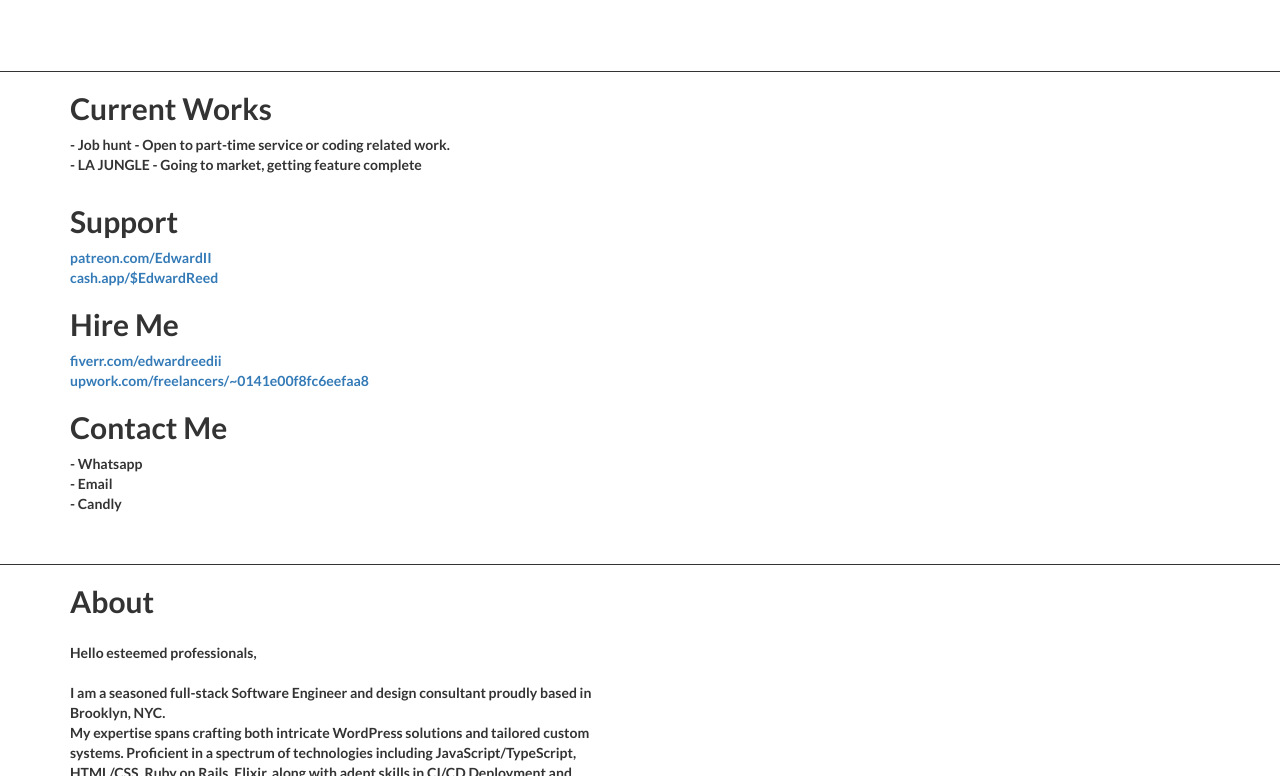
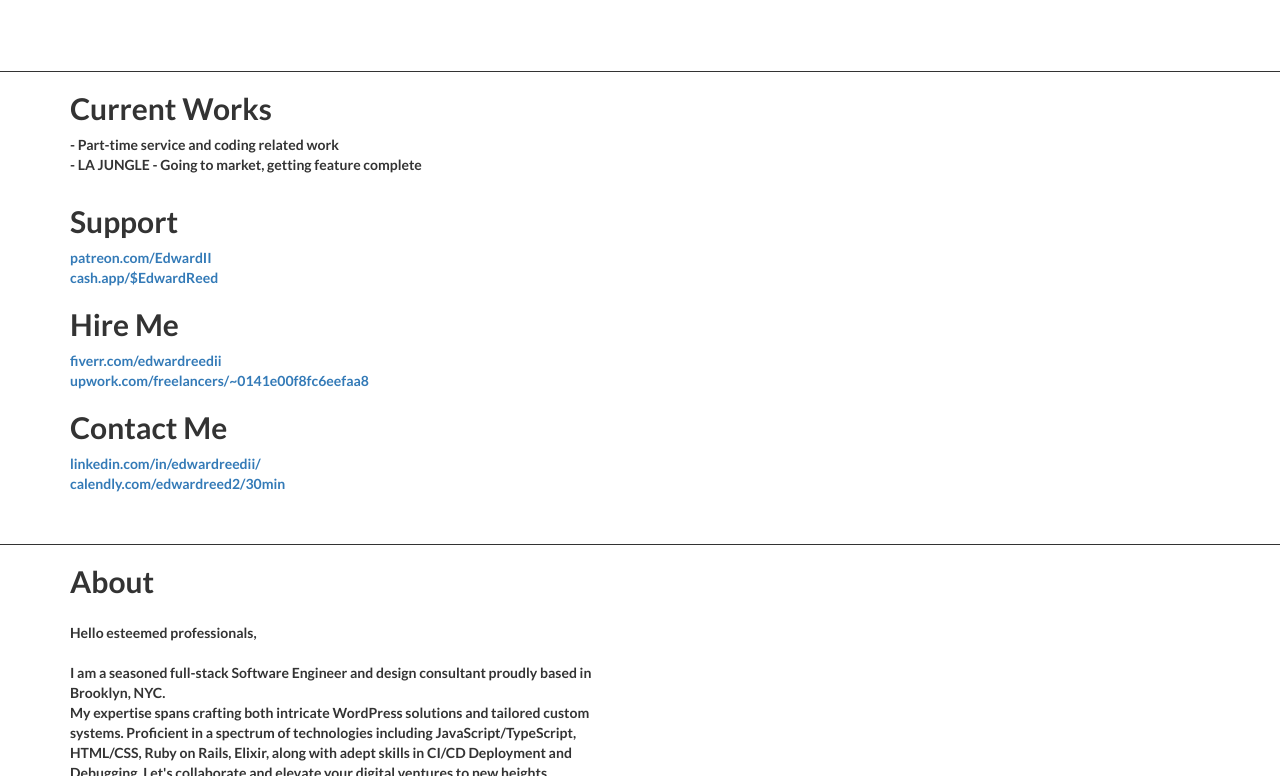
Before and after one commit to MRReedii/edward-reed, a Jekyll site: the page built from index.md, in a window 1280 px wide and 900 px high, scrolled down 400 px, cut to the strip 124-900 px from the top of the window. Built offline with Jekyll 4.4.1, drawn with Linux system fonts in a browser that asks for light colours.

Commit message:
Update Content

```diff
--- a/_includes/contact_me.html
+++ b/_includes/contact_me.html
@@ -3,11 +3,10 @@
         <div class="row">
             <div class="col-lg-6">
                 <h2>Contact Me</h2>
-                  - Whatsapp
+                  <a href="https://www.linkedin.com/in/edwardreedii/" target="_blank">linkedin.com/in/edwardreedii/</a>
                   <br>
-                  - Email
-                  <br>
-                  - Candly
+                  <a href="https://calendly.com/edwardreed2/30min/" target="_blank">calendly.com/edwardreed2/30min</a>
+
             </div>
         </div>
     </div>
--- a/_includes/current_works.html
+++ b/_includes/current_works.html
@@ -4,7 +4,7 @@
             <div class="col-lg-6">
                 <h2>Current Works</h2>
                 <p>
-                  - Job hunt - Open to part-time service or coding related work.
+                  - Part-time service and coding related work
                   </br>
                   - LA JUNGLE - Going to market, getting feature complete
                 </p>
```
